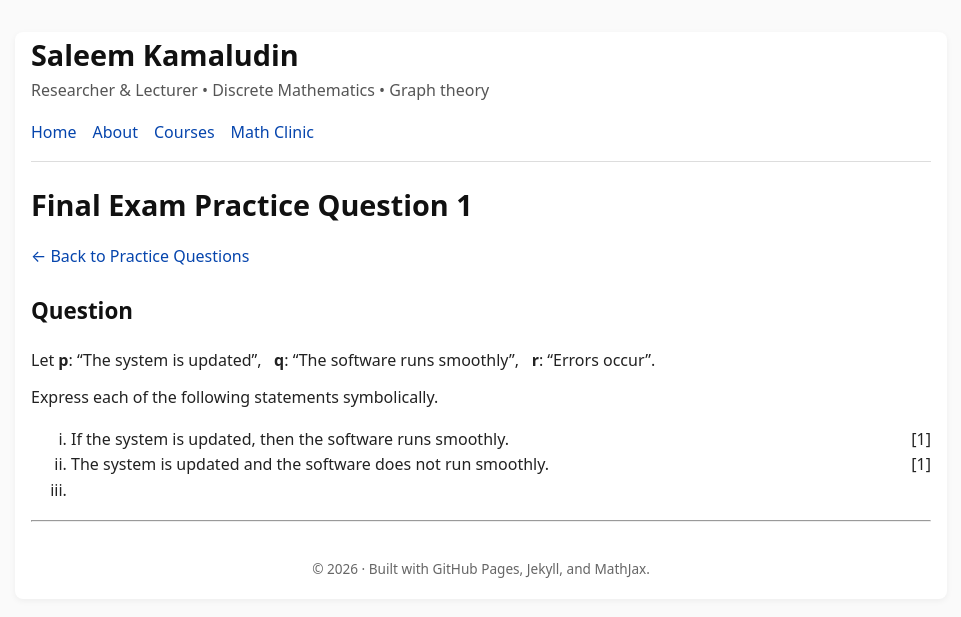
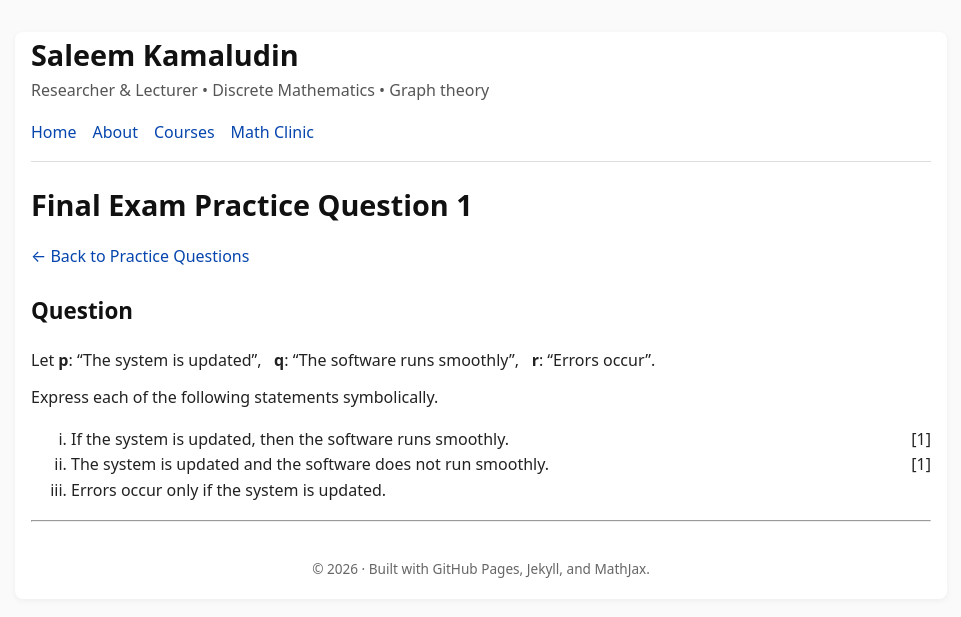
Before and after one commit to SaleemKamaludin/SaleemKamaludin.github.io, a Jekyll site: the page built from courses/comp1604/final-exam-practice/question-1.md, in a window 1280 px wide. Shown: the top 617 px of the page, without its empty margins (159-1120 px from the left). Built offline with Jekyll 4.4.1, drawn with Linux system fonts in a browser that asks for light colours.

Commit message:
Update question-1.md

```diff
--- a/courses/comp1604/final-exam-practice/question-1.md
+++ b/courses/comp1604/final-exam-practice/question-1.md
@@ -37,3 +37,4 @@ Let <strong>p</strong>: “The system is updated”, &nbsp;
 
 
 <li>
+    Errors occur only if the system is updated.
```
